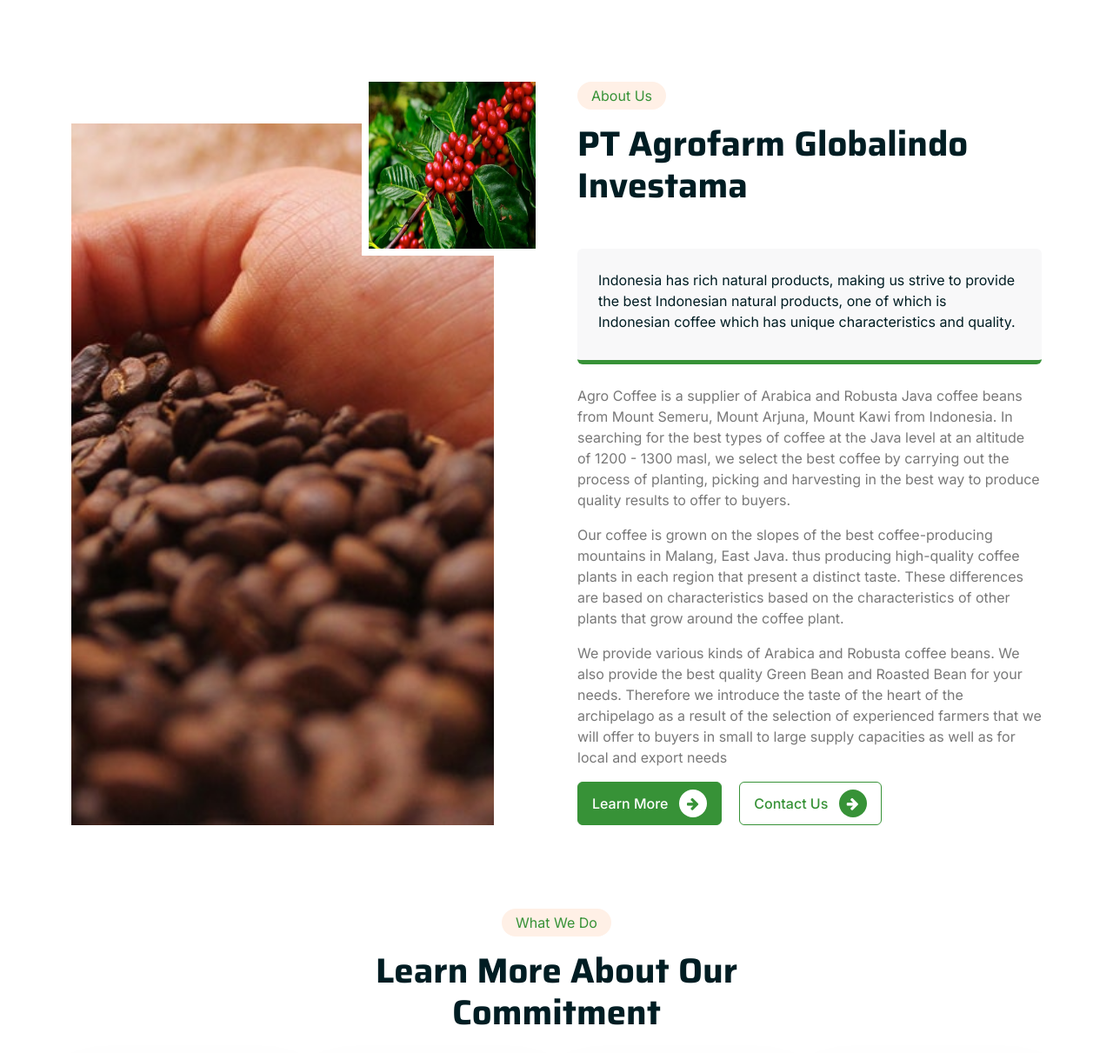
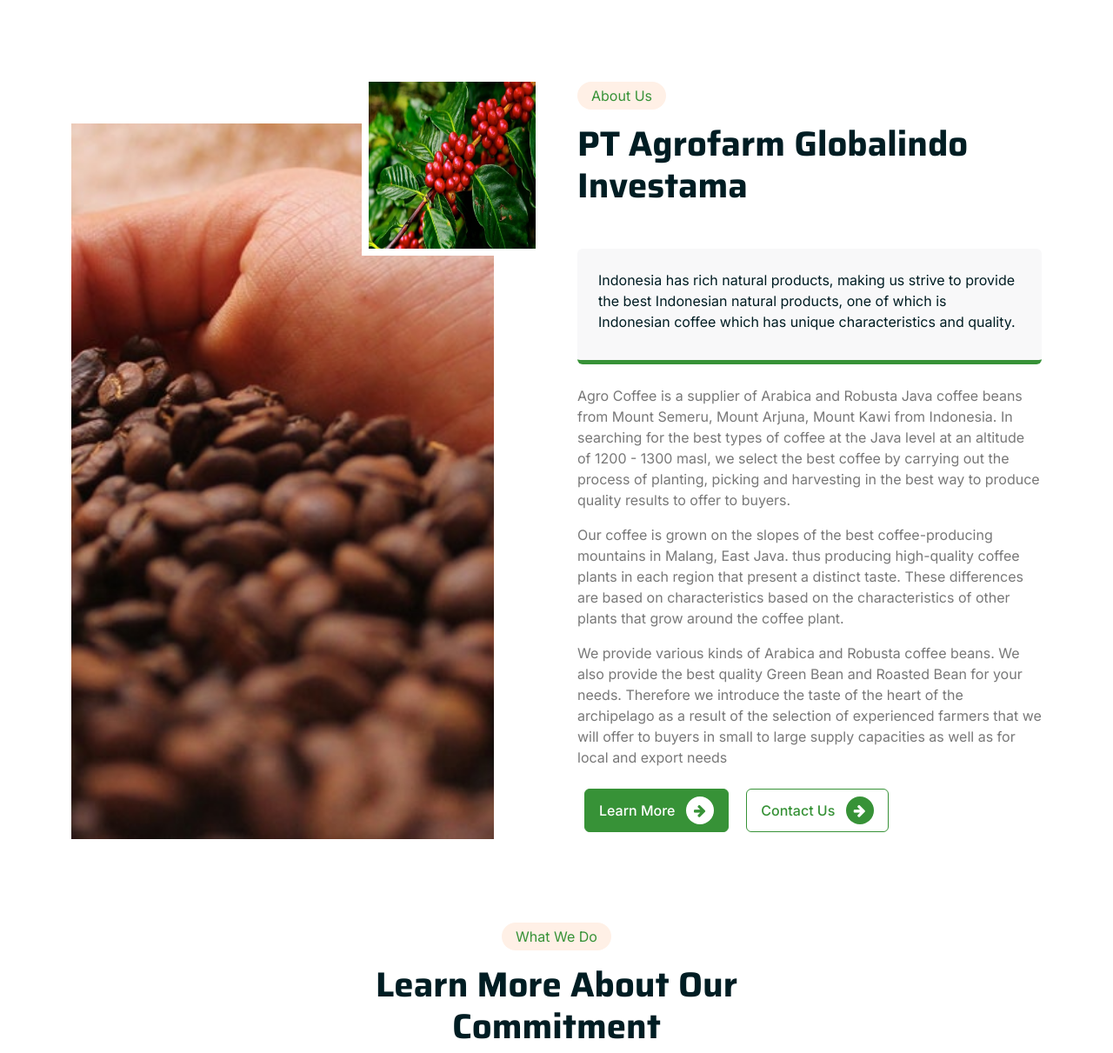
Before and after one commit to danimaulana25/Agrofarm, a Laravel app: page / in a window 1280 px wide. Shown: the part 831-2042 px from the top of the page at 87% size. Run offline with Laravel 8, Linux system fonts and the light colour scheme; data comes from the database, SQL or seed files in the repository; some libraries are stand-ins or nearby versions.

Commit message:
edit home button

```diff
--- a/resources/views/landingpage/home.blade.php
+++ b/resources/views/landingpage/home.blade.php
@@ -88,13 +88,13 @@
                     <p>{{$item -> intro1}}</p>
                     <p>{{$item -> intro2}}</p>
                     <p>{{$item -> intro3}}</p>
-                    <a class="btn btn-primary py-2 px-3 me-3" href="/about">
+                    <a class="btn btn-primary py-2 px-3 m-2" href="/about">
                         Learn More
                         <div class="d-inline-flex btn-sm-square bg-white text-primary rounded-circle ms-2">
                             <i class="fa fa-arrow-right"></i>
                         </div>
                     </a>
-                    <a class="btn btn-outline-primary py-2 px-3" href="https://wa.me/6285733519756?text=Hello,I%20want%20to%20get%20information%20about%20the%20products.">
+                    <a class="btn btn-outline-primary py-2 px-3 m-2" href="https://wa.me/6285733519756?text=Hello,I%20want%20to%20get%20information%20about%20the%20products.">
                         Contact Us
                         <div class="d-inline-flex btn-sm-square bg-primary text-white rounded-circle ms-2">
                             <i class="fa fa-arrow-right"></i>
```
